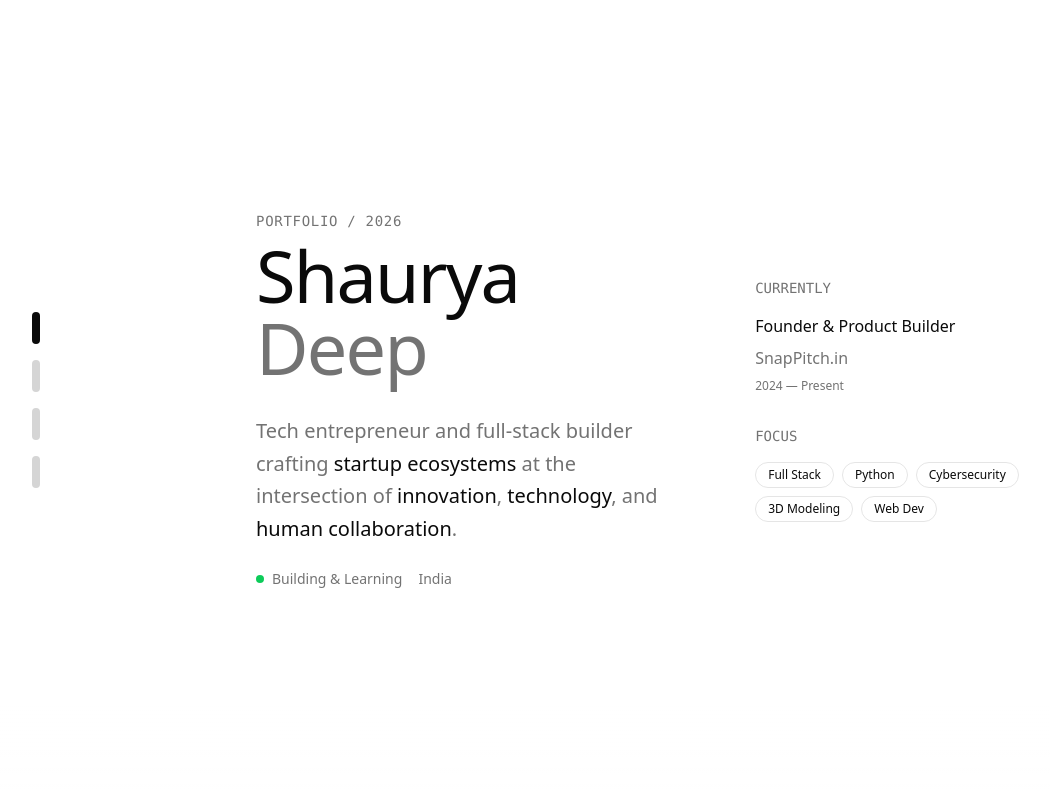
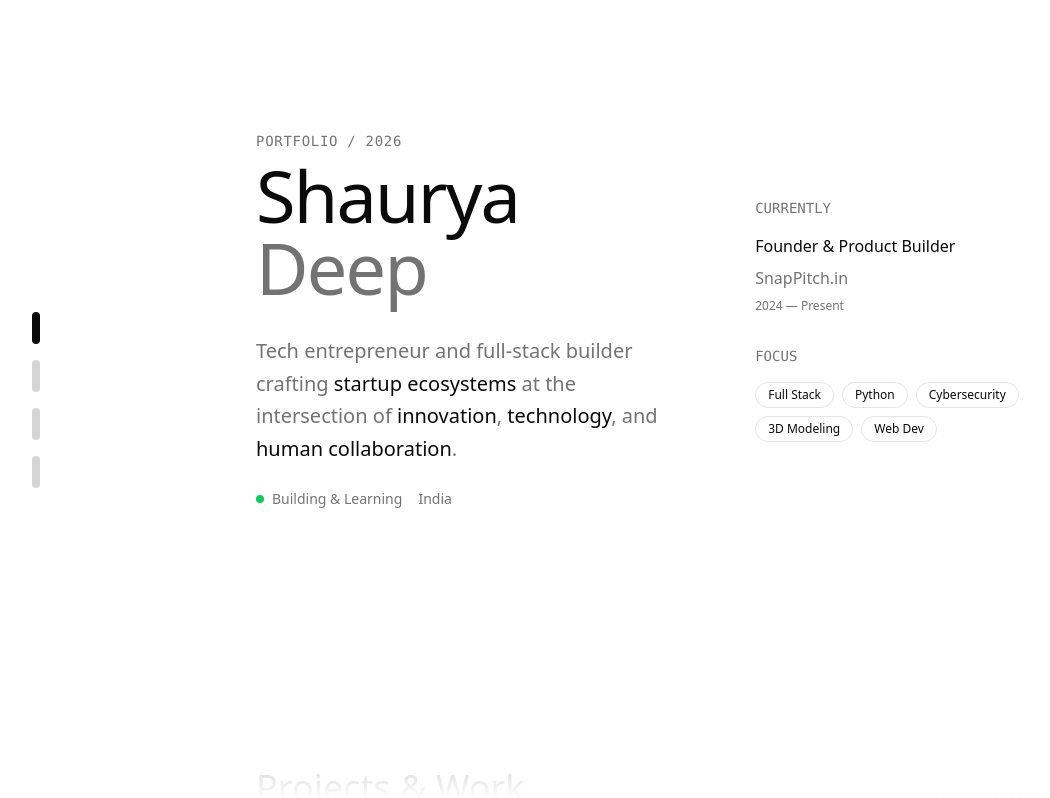
Before and after one commit to MisterioShaurya/shaurya2803, a Next.js app: page / in a window 1280 px wide. Shown: the top 798 px of the page, without its empty margins (0-1050 px from the left). Built offline with nearby package versions, Linux system fonts and the light colour scheme.

Commit message:
Adjust header min-height to 80svh

```diff
--- a/app/page.tsx
+++ b/app/page.tsx
@@ -75,7 +75,7 @@ export default function Home() {
         <header
           id="intro"
           ref={(el) => (sectionsRef.current[0] = el)}
-          className="min-h-[100svh] flex items-start sm:items-center pt-[35vh] sm:pt-0 opacity-0"
+          className="min-h-[80svh] flex items-start sm:items-center pt-[35vh] sm:pt-0 opacity-0"
         >
           <div className="grid lg:grid-cols-5 gap-12 sm:gap-16 w-full items-center">
             <div className="lg:col-span-3 space-y-6 sm:space-y-8">
```
